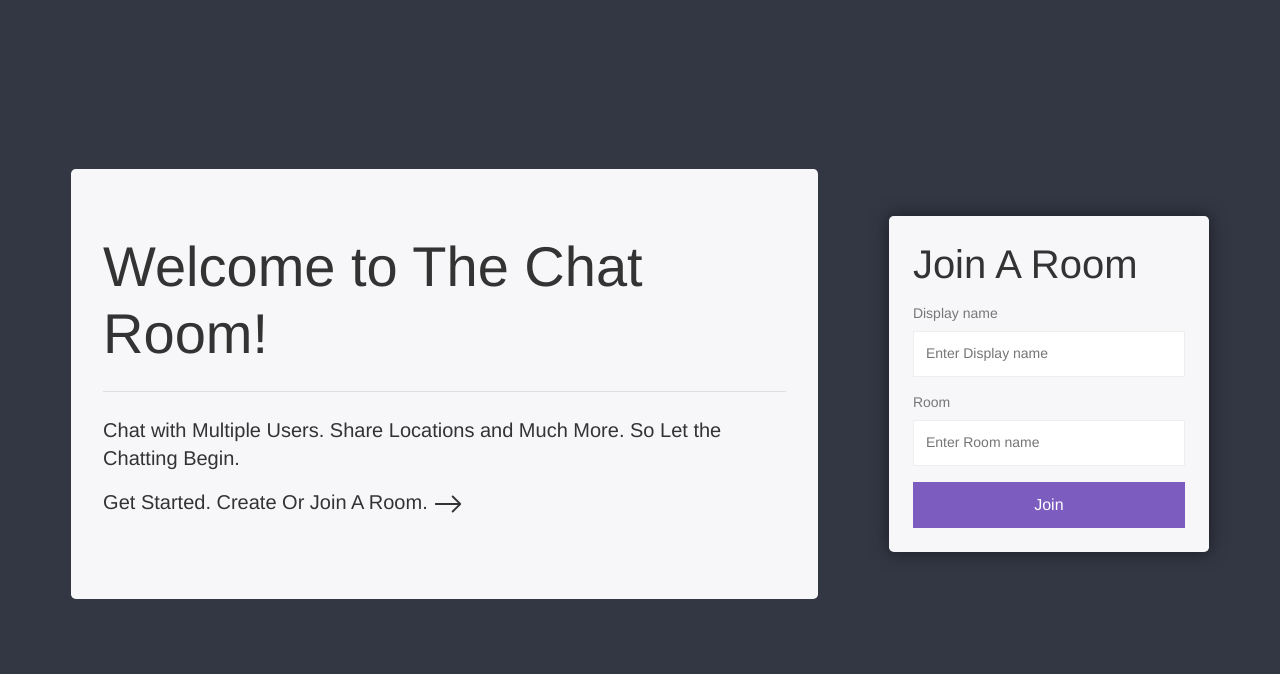
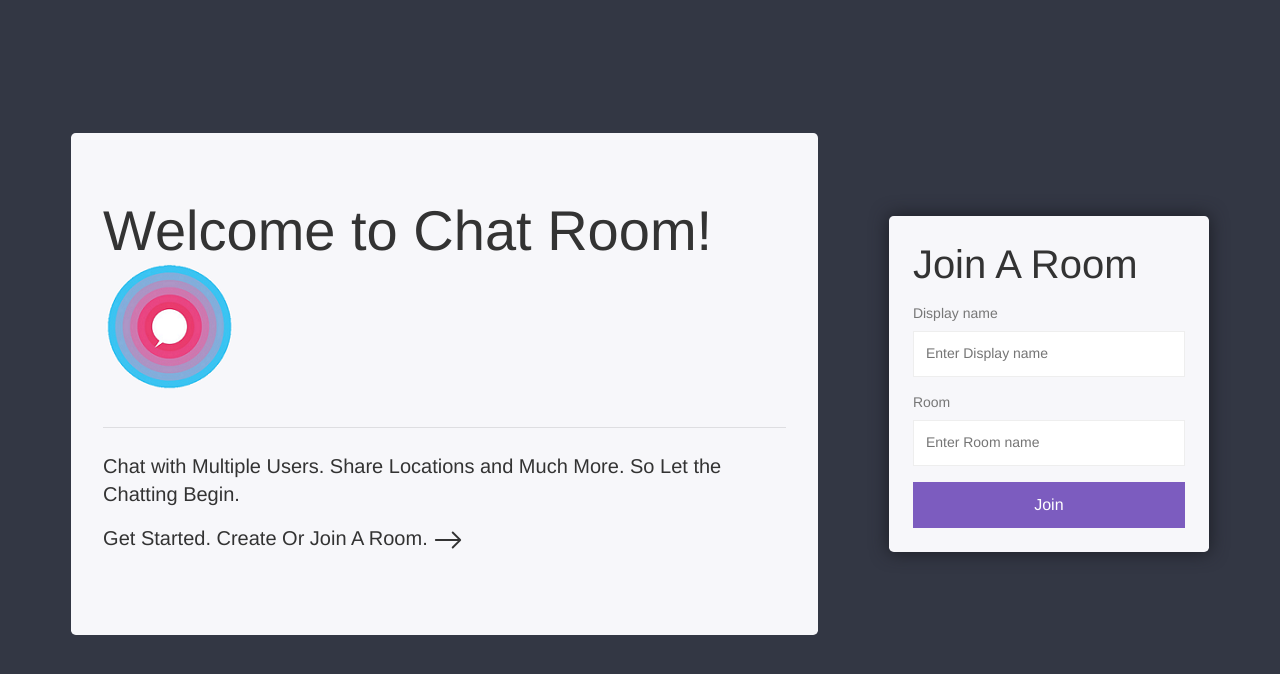
Before and after one commit to visheshshukla/Chat-Room, a website: page public/index.html in a window 1280 px wide. Drawn offline with nearby package versions, Linux system fonts and the light colour scheme.

Commit message:
added icon in index.html

```diff
--- a/public/index.html
+++ b/public/index.html
@@ -13,7 +13,7 @@
     <div class="container-fluid">
         <div class="centered-form row">
             <div class="jumbotron col-7 jumbo_bg jumbo">
-                <h1 class="display-4">Welcome to The Chat Room!</h1>
+                <h1 class="display-4">Welcome to Chat Room!     <img style="vertical-align: baseline;" src="/img/icon.png" vertical-align="baseline"></h1>
                 <hr class="my-4">
                 <p class="lead">Chat with Multiple Users. Share Locations and Much More. So Let the Chatting Begin.</p>
                 <p class="lead">
```
